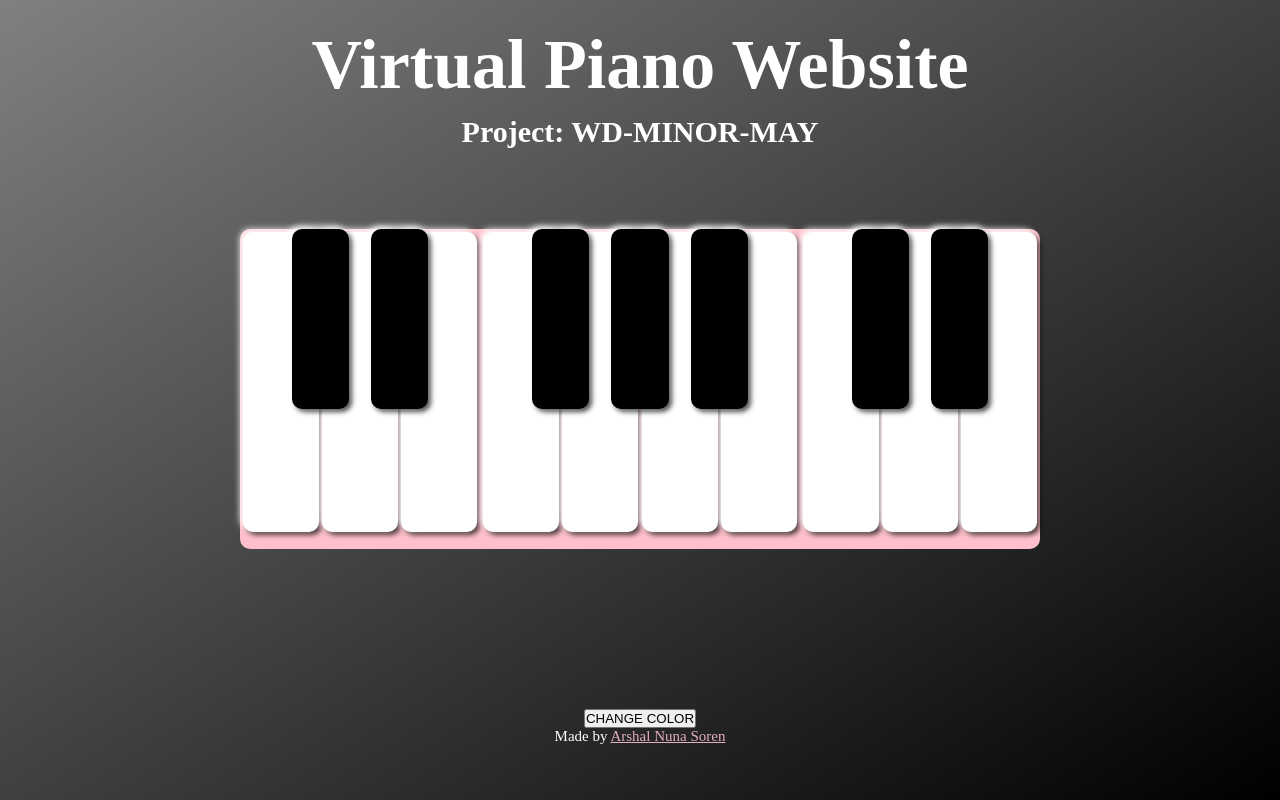
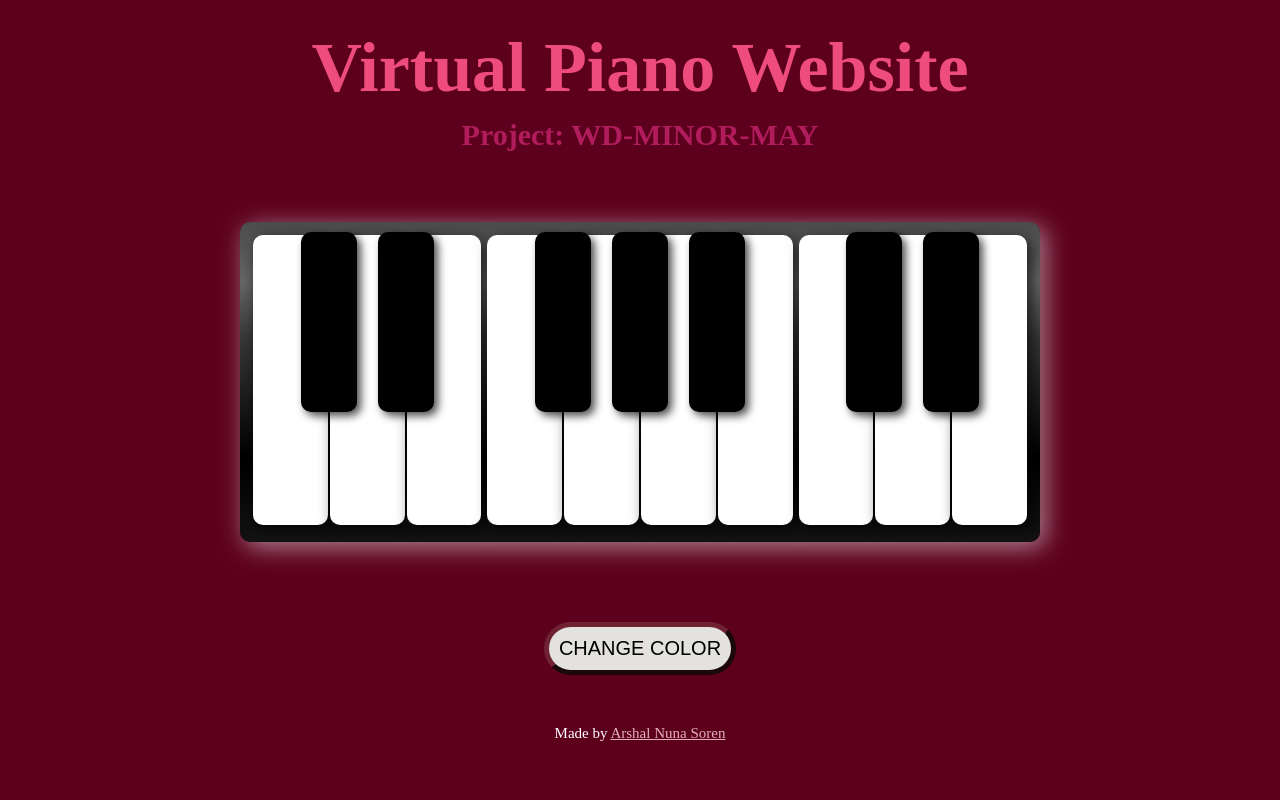
Before and after one commit to arshalsoren/Web-Projects, a plain HTML site: page virtual-piano/index.html in a window 1280 px wide. Drawn offline with Linux system fonts and the light colour scheme.

Commit message:
New Colour palette added

```diff
--- a/virtual-piano/styles.css
+++ b/virtual-piano/styles.css
@@ -5,7 +5,8 @@
   }
 
   body {
-    background-image: linear-gradient(to bottom right, grey, black);
+    transition: all ease;
+    background: #5D001E;
     height: 100vh;
     width: 100%;
     display: flex;
@@ -21,39 +22,40 @@
   h1 {
     font-size: 70px;
     margin-bottom: 10px;
-    color: white;
+    color:#EE4C7C;
   }
 
   h4 {
     font-size: 30px;
-    margin-bottom: 80px;
-    color: white;
+    margin-bottom: 70px;
+    color:#b11c5c;
   }
 
   .board {
     display: flex;
     width: 800px;
     height: 320px;
-    margin-bottom: 160px;
-    background-color: pink;
+    background: linear-gradient(to bottom, rgb(76,76,76) 0%,rgb(89,89,89) 10%,rgb(102,102,102) 19%,rgb(56,56,56) 36%,rgb(0,0,0) 74%,rgb(19,19,19) 100%);
+    margin-bottom: 80px;
+    padding: 10px;
     border-radius: 10px;
+    box-shadow: 5px 5px 25px rgba(255, 255, 255, 0.527);
+    z-index: 1;
 }
 
   .white {
     position: relative;
     width: 80px;
-    height: 300px;
+    height: 290px;
     background: #ffffff;
     margin: 3px 3px 3px 3px;
     border-radius: 10px;
-    box-shadow: -3px -3px 6px rgba(255, 255, 255, 0.9),
-      3px 3px 5px rgba(0, 0, 0, 0.7);
-
+    box-shadow: 4px 4px 15px rgba(0, 0, 0, 0.7);
   }
 
   .white:active {
     box-shadow: -3px -3px 6px rgba(255, 255, 255, 0.9),
-      3px 1px 0px rgba(0, 0, 0, 0.1);
+      3px 1px 0px rgba(255, 255, 255, 0.9);
   }
 
   .black {
@@ -62,14 +64,25 @@
     background: #000;
     margin: 0 -30px;
     border-radius: 10px;
-    box-shadow: -3px -3px 6px rgba(255, 255, 255, 0.9),
-      3px 3px 5px rgba(0, 0, 0, 0.7);
+    box-shadow: 4px 4px 8px rgba(0, 0, 0, 0.7);
     z-index: 1;
   }
 
   .black:active {
-    box-shadow: -3px -3px 6px rgba(255, 255, 255, 0.9),
-      3px 1px 0px rgba(0, 0, 0, 0.1);
+    box-shadow: 3px 1px 0px rgba(0, 0, 0, 0.1);
+  }
+
+  #switch{
+    top: 50%;
+    left: 50%;
+    padding: 10px;
+    border-width: thick;
+    background-color: #E3E2DF;
+    border-color: #6F2232;
+    border-radius: 100px;
+    font-size: 20px;
+    cursor: pointer;
+    margin-bottom: 50px;
   }
 
   #bottom-text {
```
